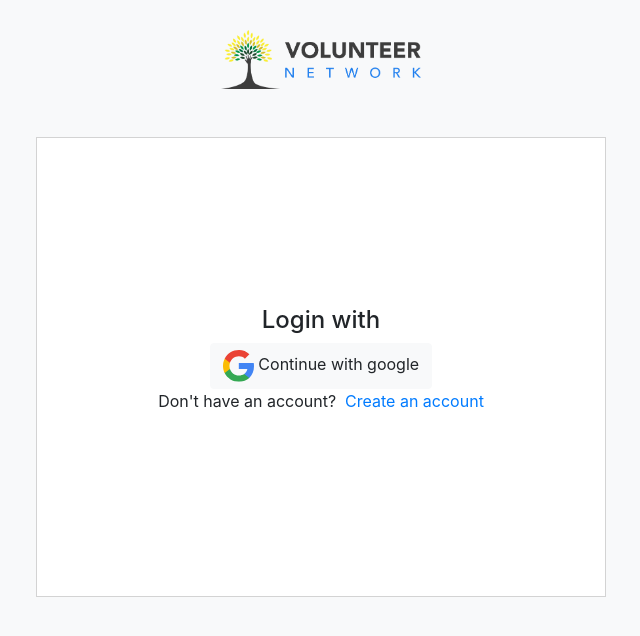
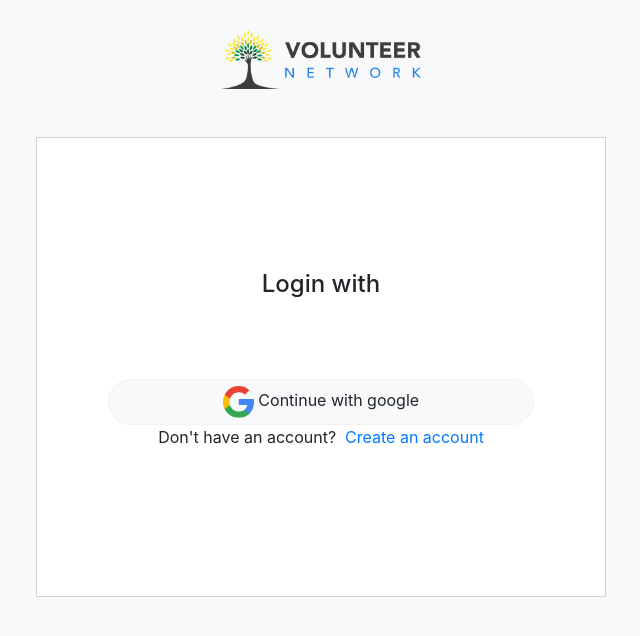
Before and after one commit to rafsan18/volunteer-network, a React (Create React App) app: page /login in a window 1280 px wide. Shown: the top 636 px of the page, without its empty margins (319-959 px from the left). Built offline with nearby package versions, Linux system fonts and the light colour scheme.

Commit message:
google sign in done

```diff
--- a/package.json
+++ b/package.json
@@ -15,6 +15,7 @@
     "@testing-library/user-event": "^7.2.1",
     "bootstrap": "^4.5.2",
     "date-fns": "^2.16.1",
+    "firebase": "^7.22.1",
     "react": "^16.13.1",
     "react-bootstrap": "^1.3.0",
     "react-dom": "^16.13.1",
--- a/src/App.js
+++ b/src/App.js
@@ -1,4 +1,4 @@
-import React from "react";
+import React, { createContext, useState } from "react";
 import "./App.css";
 import { BrowserRouter as Router, Switch, Route, Link } from "react-router-dom";
 import Home from "./components/Home/Home";
@@ -8,8 +8,13 @@ import Register from "./components/Register/Register";
 import VolunteerList from "./components/VolunteerList/VolunteerList";
 import AddEvent from "./components/AddEvent/AddEvent";
 
+export const UserContext = createContext();
+
 function App() {
+    const [loggedInUser, setLoggedInUser] = useState({});
+
     return (
+        <UserContext.Provider value={[loggedInUser, setLoggedInUser]}>
             <Router>
                 <Switch>
                     <Route exact path="/">
@@ -35,6 +40,7 @@ function App() {
                     </Route>
                 </Switch>
             </Router>
+        </UserContext.Provider>
     );
 }
 
--- a/src/components/Login/Login.css
+++ b/src/components/Login/Login.css
@@ -2,3 +2,20 @@
     text-decoration: underline;
     cursor: pointer;
 }
+.login-container {
+    max-width: 570px;
+    height: 460px;
+    background-color: #fff;
+    border: 1px solid lightgrey;
+    margin: 0 auto;
+}
+
+.login-container h4 {
+    margin-bottom: 80px;
+}
+
+.login-container button {
+    width: 75%;
+    border-radius: 50px;
+    border: 1px solid #f1f1f1;
+}
--- a/src/components/Login/Login.js
+++ b/src/components/Login/Login.js
@@ -1,24 +1,48 @@
-import React from "react";
+import React, { useContext } from "react";
 import Headers from "../Headers/Headers";
 import googleLogo from "../../images/logos/google.svg";
 import "./Login.css";
+import * as firebase from "firebase/app";
+import "firebase/auth";
+import "firebase/firestore";
+import firebaseConfig from "./firebase.config";
+import { UserContext } from "../../App";
 
 const Login = () => {
+    const [loggedInUser, setLoggedInUser] = useContext(UserContext);
+    if (firebase.apps.length === 0) {
+        firebase.initializeApp(firebaseConfig);
+    }
+
+    const googleSignIn = () => {
+        const provider = new firebase.auth.GoogleAuthProvider();
+
+        firebase
+            .auth()
+            .signInWithPopup(provider)
+            .then((result) => {
+                const { displayName, email } = result.user;
+                const signedInUser = {
+                    name: displayName,
+                    email,
+                    isSignedIn: true,
+                };
+                setLoggedInUser(signedInUser);
+            })
+            .catch((error) => {
+                const errorCode = error.code;
+                const errorMessage = error.message;
+                const email = error.email;
+                const credential = error.credential;
+            });
+    };
+
     return (
         <div className="bg-light container-fluid" style={{ height: "100vh" }}>
             <Headers></Headers>
-            <div
-                style={{
-                    maxWidth: "570px",
-                    height: "460px",
-                    backgroundColor: "#fff",
-                    border: "1px solid lightgrey",
-                    margin: " 0 auto",
-                }}
-                className="d-flex flex-column justify-content-center align-items-center mt-5"
-            >
+            <div className="d-flex flex-column justify-content-center align-items-center mt-5 login-container">
                 <h4>Login with</h4>
-                <button className="btn btn-light">
+                <button className="btn btn-light" onClick={googleSignIn}>
                     <img src={googleLogo} alt="" /> Continue with google
                 </button>
                 <p>
--- /dev/null
+++ b/src/components/Login/firebase.config.js
@@ -0,0 +1,11 @@
+const firebaseConfig = {
+    apiKey: "AIzaSyCyckC0wrnEyEG5HN3srwTS4EchkYdrptI",
+    authDomain: "volunteer-network-b020a.firebaseapp.com",
+    databaseURL: "https://volunteer-network-b020a.firebaseio.com",
+    projectId: "volunteer-network-b020a",
+    storageBucket: "volunteer-network-b020a.appspot.com",
+    messagingSenderId: "690847181311",
+    appId: "1:690847181311:web:9db65c4574c89abad8dfca",
+};
+
+export default firebaseConfig;
```
Also changed, not shown: 2 other files (tests, documents, lock files or other folders). Lines whose indentation alone changed are shown as unchanged.
